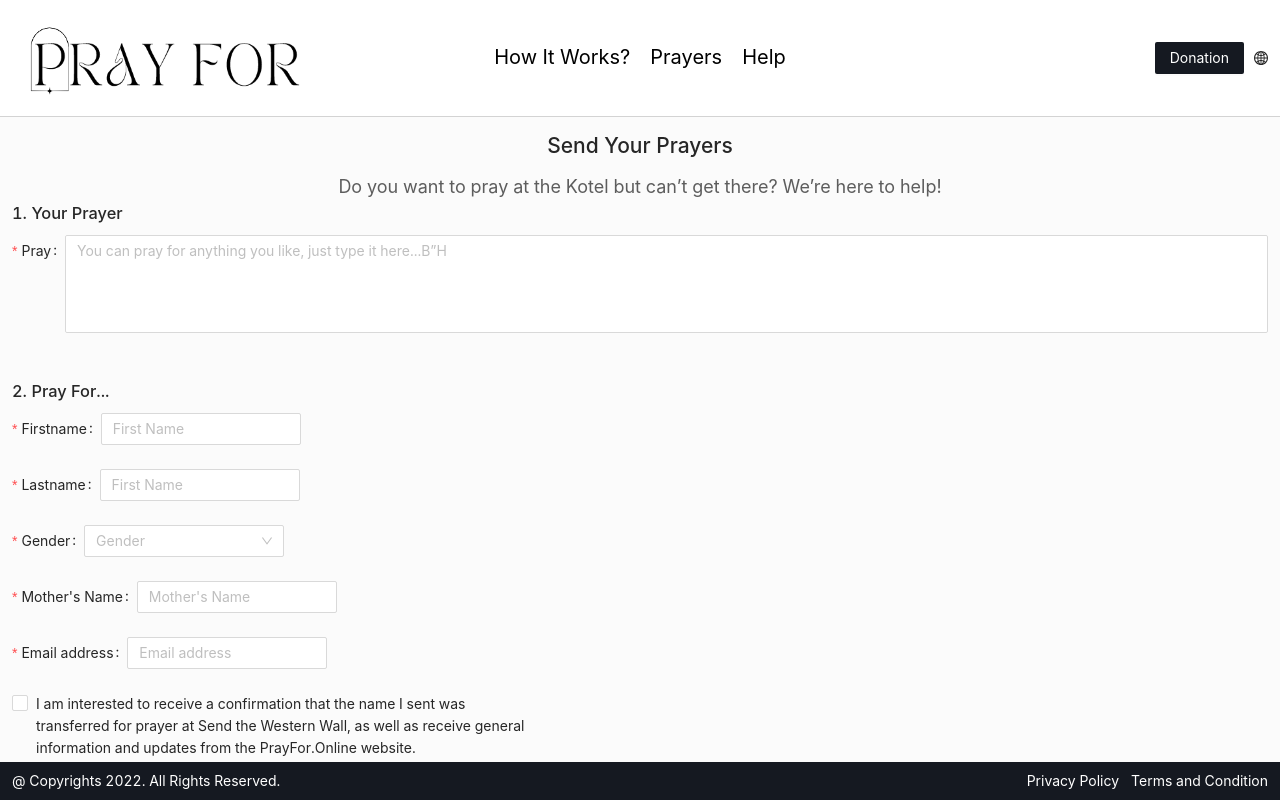
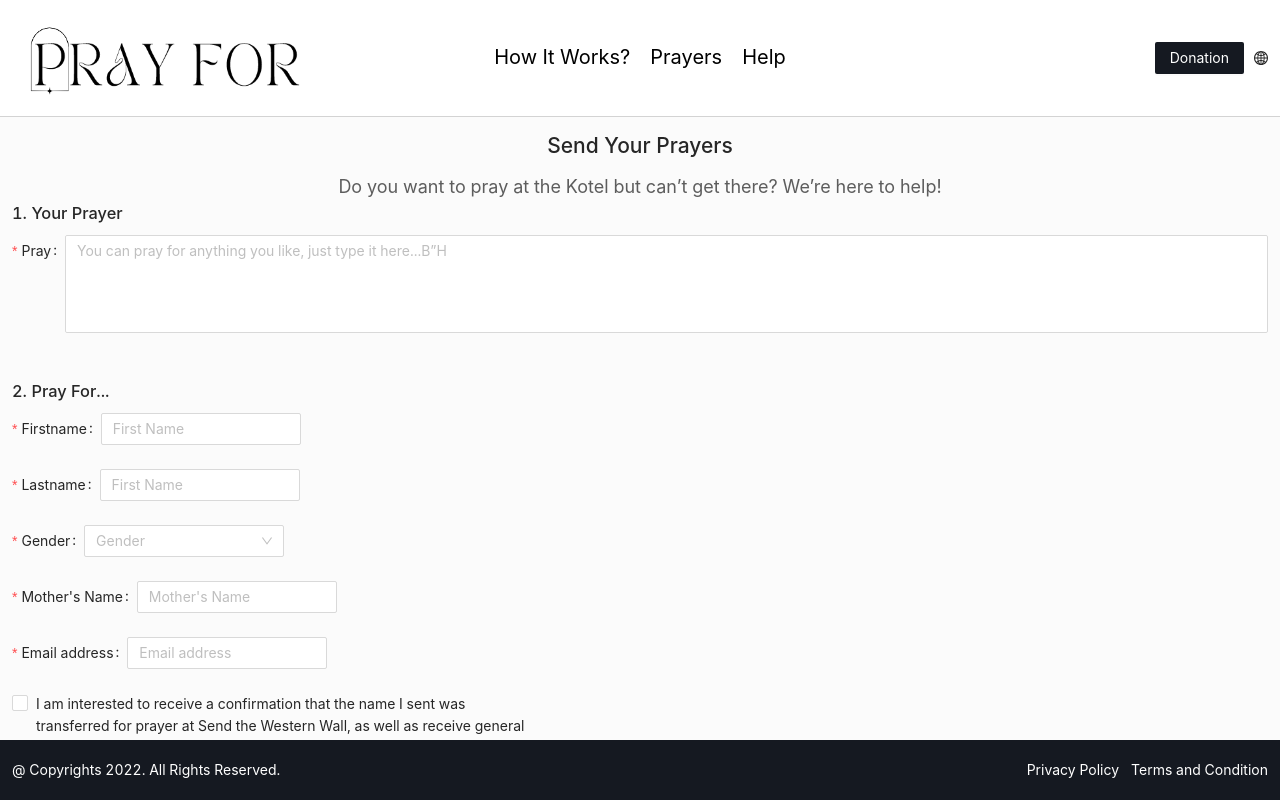
Before and after one commit to niros001/prayfor-client, a React (Create React App) app: page /donation in a window 1280 px wide. Built offline with nearby package versions, Linux system fonts and the light colour scheme.

Commit message:
Support footer for mobile

```diff
--- a/src/App.js
+++ b/src/App.js
@@ -19,6 +19,7 @@ const Content = styled.div`
   padding: 12px;
   background-color: #FBFBFB;
   overflow-y: auto;
+  margin-bottom: 60px;
 `
 
 const App = () => (
--- a/src/components/Footer.js
+++ b/src/components/Footer.js
@@ -8,6 +8,10 @@ const Container = styled.div`
   background-color: #151921;
   color: white;
   padding: 8px 12px;
+  height: 60px;
+  position: absolute;
+  bottom: 0;
+  width: 100%;
 `
 
 const Links = styled.div`
```
